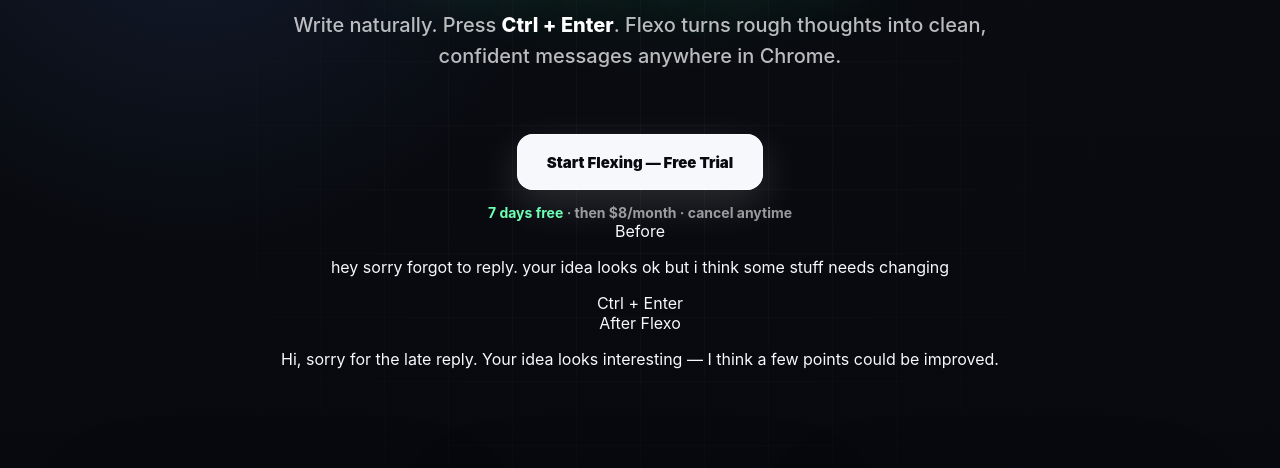
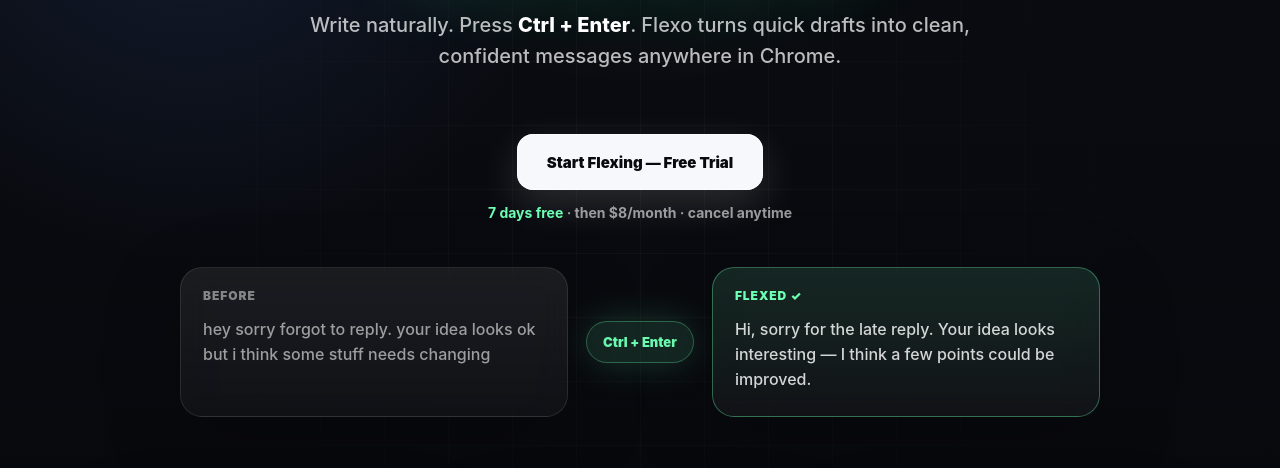
Before and after one commit to Papy666/flexo-site, a plain HTML site: page index.html in a window 1280 px wide. Shown: the part 323-791 px from the top of the page. Drawn offline with Linux system fonts and the light colour scheme.

Commit message:
landing_page_V2

```diff
--- a/index.html
+++ b/index.html
@@ -38,7 +38,7 @@
       <p class="subtitle">
         Write naturally.
         Press <strong>Ctrl + Enter</strong>.
-        Flexo turns rough thoughts into clean, confident messages anywhere in Chrome.
+        Flexo turns quick drafts into clean, confident messages anywhere in Chrome.
       </p>
 
 
@@ -59,19 +59,19 @@
 <!-- QUICK DEMO -->
 <div class="demo-box">
 
-        <div class="demo-before">
-          <span>Before</span>
+  <div class="demo-card demo-before">
+    <div class="demo-label">Before</div>
     <p>
       hey sorry forgot to reply. your idea looks ok but i think some stuff needs changing
     </p>
   </div>
 
   <div class="shortcut">
-          Ctrl + Enter
+    <span>Ctrl + Enter</span>
   </div>
 
-        <div class="demo-after">
-          <span>After Flexo</span>
+  <div class="demo-card demo-after">
+    <div class="demo-label">Flexed ✓</div>
     <p>
       Hi, sorry for the late reply. Your idea looks interesting — I think a few points could be improved.
     </p>
@@ -99,7 +99,7 @@
 
         <div class="tone-card">
 
-          <h3>💼 Sound professional</h3>
+          <h3>💼 Write confidently</h3>
 
           <p>
             Turn quick thoughts into clear messages without losing your style.
--- a/style.css
+++ b/style.css
@@ -147,6 +147,99 @@
   color: #6dffb3;
 }
 
+.demo-box {
+  width: 100%;
+  max-width: 920px;
+  margin-top: 46px;
+
+  display: grid;
+  grid-template-columns: 1fr auto 1fr;
+  align-items: center;
+  gap: 18px;
+}
+
+.demo-card {
+  min-height: 150px;
+  padding: 20px 22px;
+
+  border-radius: 22px;
+
+  background:
+    linear-gradient(180deg, rgba(255,255,255,0.075), rgba(255,255,255,0.035));
+
+  border: 1px solid rgba(255,255,255,0.1);
+
+  text-align: left;
+
+  box-shadow: 0 24px 80px rgba(0,0,0,0.24);
+  backdrop-filter: blur(14px);
+}
+
+.demo-label {
+  margin-bottom: 14px;
+
+  color: rgba(255,255,255,0.48);
+
+  font-size: 12px;
+  font-weight: 900;
+  text-transform: uppercase;
+  letter-spacing: 0.08em;
+}
+
+.demo-card p {
+  margin: 0;
+
+  color: rgba(255,255,255,0.82);
+
+  font-size: 16px;
+  line-height: 1.55;
+  font-weight: 500;
+}
+
+.demo-before p {
+  color: rgba(255,255,255,0.58);
+}
+
+.demo-after {
+  border-color: rgba(109,255,179,0.35);
+
+  background:
+    linear-gradient(180deg, rgba(109,255,179,0.12), rgba(255,255,255,0.04));
+}
+
+.demo-after .demo-label {
+  color: #6dffb3;
+}
+
+.shortcut {
+  display: flex;
+  align-items: center;
+  justify-content: center;
+}
+
+.shortcut span {
+  display: inline-flex;
+  align-items: center;
+  justify-content: center;
+
+  height: 42px;
+  padding: 0 16px;
+
+  border-radius: 999px;
+
+  background: rgba(109,255,179,0.12);
+  border: 1px solid rgba(109,255,179,0.3);
+
+  color: #6dffb3;
+
+  font-size: 13px;
+  font-weight: 900;
+
+  white-space: nowrap;
+
+  box-shadow: 0 0 38px rgba(109,255,179,0.18);
+}
+
 .tones {
   width: 100%;
   margin-top: 86px;
@@ -196,6 +289,19 @@
     padding: 42px 18px;
   }
 
+  .demo-box {
+  grid-template-columns: 1fr;
+  margin-top: 38px;
+}
+
+.shortcut {
+  transform: rotate(90deg);
+}
+
+.shortcut span {
+  transform: rotate(-90deg);
+}
+
   h1 {
     font-size: clamp(46px, 14vw, 74px);
     letter-spacing: -0.065em;
```
Lines whose indentation alone changed are shown as unchanged.
